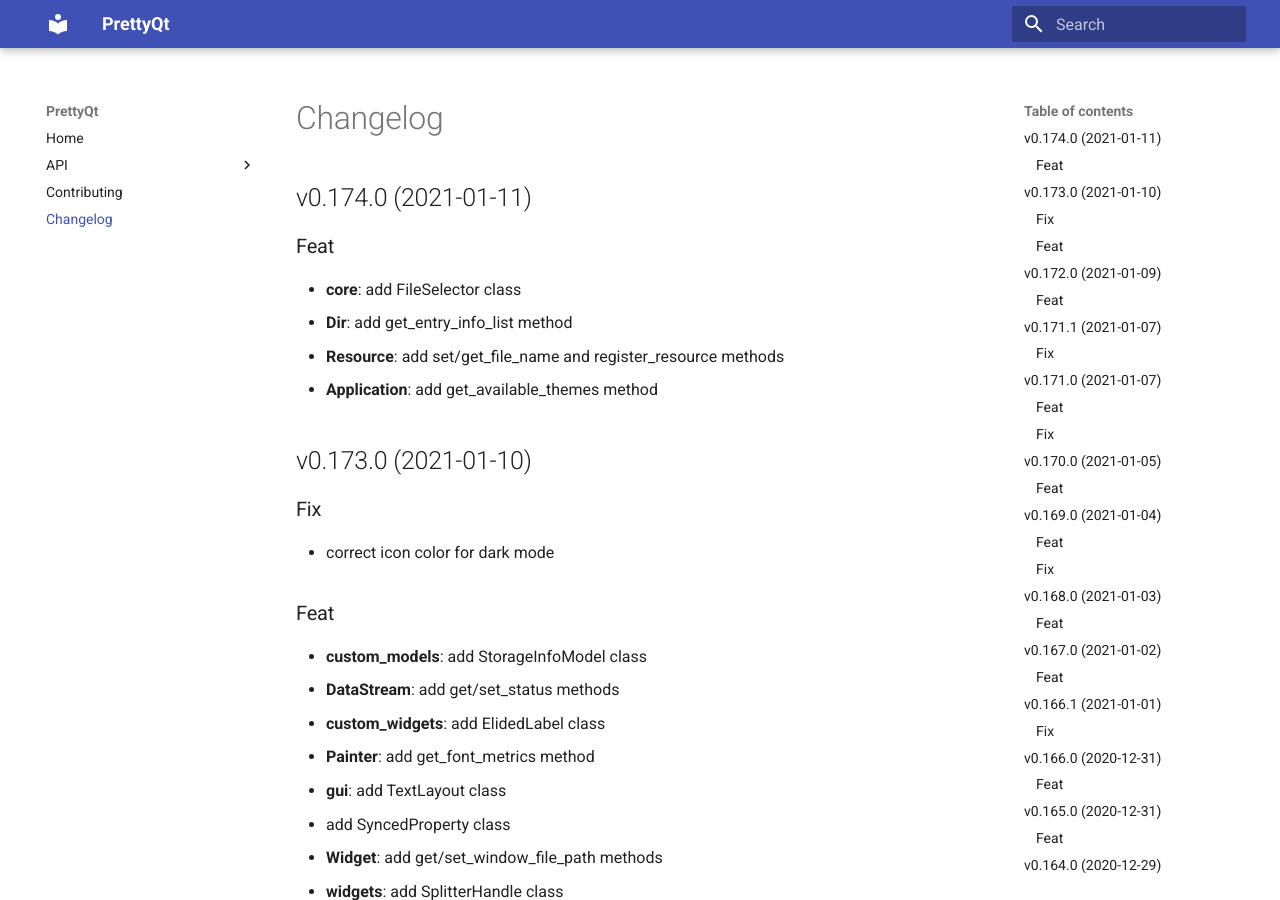
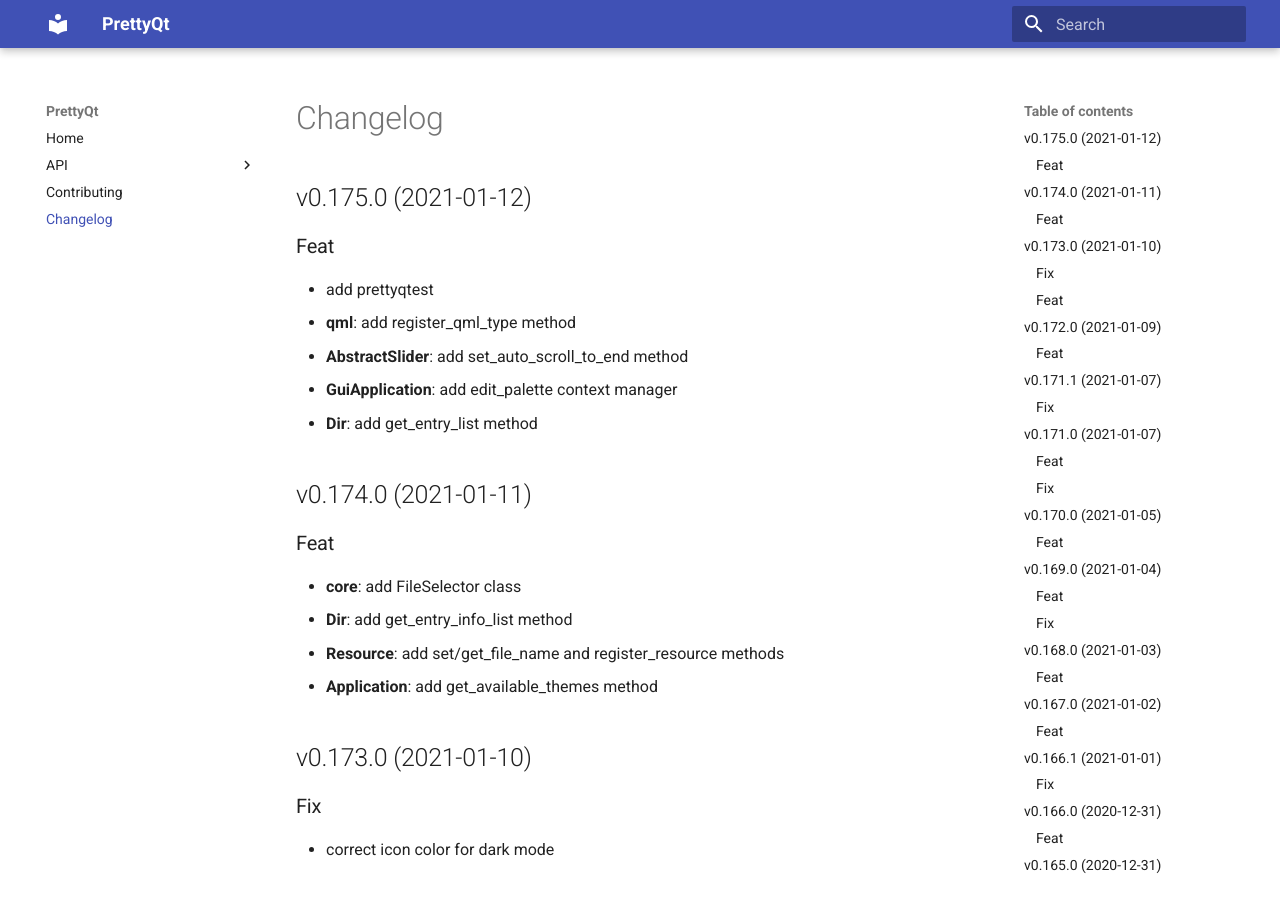
Before and after one commit to phil65/PrettyQt, an MkDocs documentation site: the page built from docs/changelog.md, in a window 1280 px wide and 900 px high. Built offline with MkDocs 1.6.1 and Material for MkDocs 9.7.7, drawn with Linux system fonts in a browser that asks for light colours.

Commit message:
bump: version 0.174.0 → 0.175.0

```diff
--- a/docs/changelog.md
+++ b/docs/changelog.md
@@ -1,3 +1,13 @@
+## v0.175.0 (2021-01-12)
+
+### Feat
+
+- add prettyqtest
+- **qml**: add register_qml_type method
+- **AbstractSlider**: add set_auto_scroll_to_end method
+- **GuiApplication**: add edit_palette context manager
+- **Dir**: add get_entry_list method
+
 ## v0.174.0 (2021-01-11)
 
 ### Feat
--- a/prettyqt/__init__.py
+++ b/prettyqt/__init__.py
@@ -3,7 +3,7 @@
 
 __author__ = """Philipp Temminghoff"""
 __email__ = "phil65@kodi.tv"
-__version__ = "0.174.0"
+__version__ = "0.175.0"
 
 ROOT_PATH = pathlib.Path(__file__).parent
 
--- a/pyproject.toml
+++ b/pyproject.toml
@@ -1,6 +1,6 @@
 [tool.poetry]
 name = "PrettyQt"
-version = "0.174.0"
+version = "0.175.0"
 description = "A pythonic layer on top of PyQt5 / PySide2 / PySide6"
 readme = 'docs/index.md'
 repository = "https://github.com/phil65/prettyqt"
@@ -139,7 +139,7 @@
 '''
 [tool.commitizen]
 name = "cz_conventional_commits"
-version = "0.174.0"
+version = "0.175.0"
 tag_format = "v$version"
 version_files = [
     "prettyqt/__init__.py:__version__",
--- a/setup.py
+++ b/setup.py
@@ -37,6 +37,6 @@
     packages=find_packages(),
     test_suite="tests",
     url="https://github.com/phil65/prettyqt",
-    version="0.174.0",
+    version="0.175.0",
     zip_safe=False,
 )
```
Also changed, not shown: CHANGELOG.md (+10 -0 lines).
